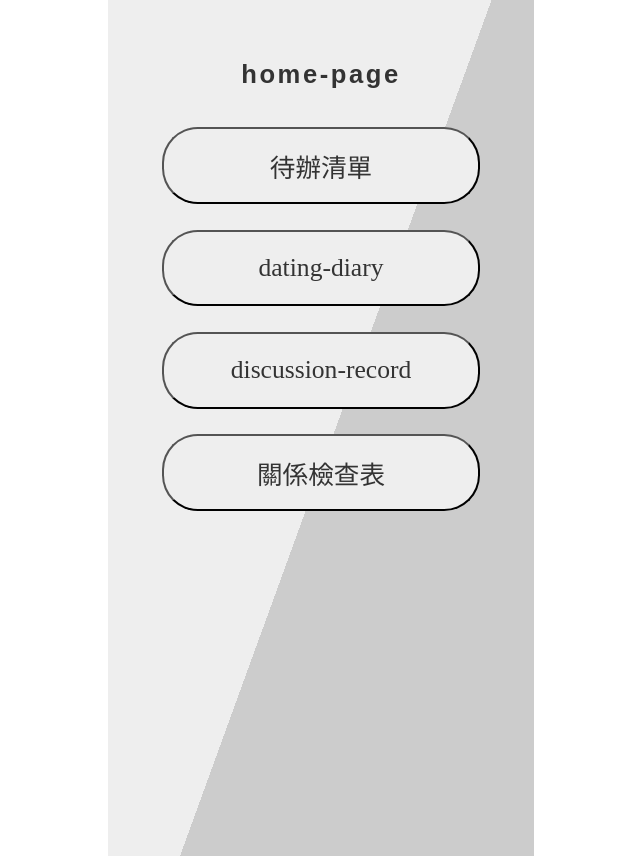
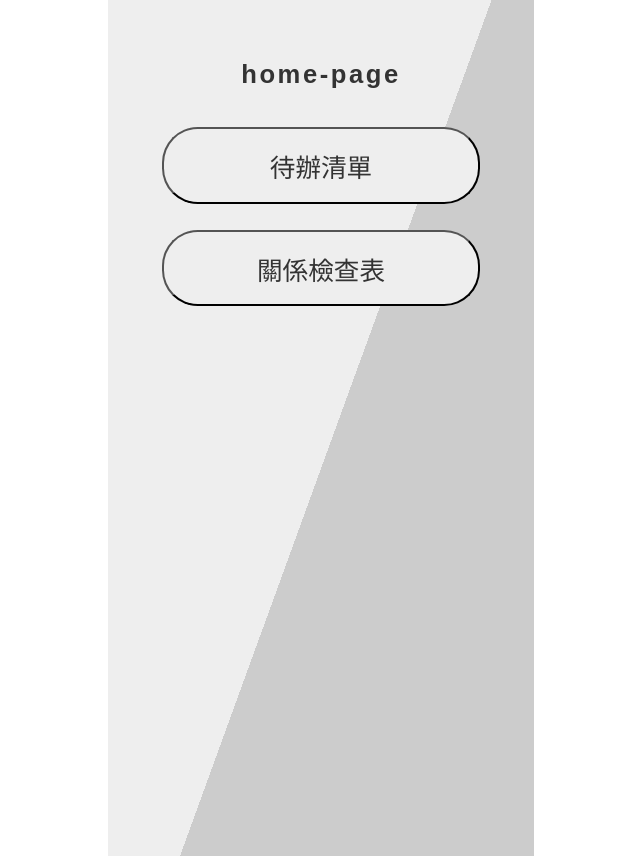
Before and after one commit to yangyangisgood/chen-and-yang, a Nuxt app: page / in a window 1280 px wide. Shown: the whole page, without its empty margins (319-959 px from the left). Built offline with nearby package versions, Linux system fonts and the light colour scheme; a web font is replaced by a local one.

Commit message:
chore: 先修bug再來繼續開發，沒做好git flow的下場

```diff
--- a/pages/dating-diary/index.vue
+++ /dev/null
@@ -1,3 +0,0 @@
-<template>
-  <h1>dating-diary</h1>
-</template>
--- a/pages/discussion-record/index.vue
+++ /dev/null
@@ -1,3 +0,0 @@
-<template>
-  <h1>discussion-record</h1>
-</template>
--- a/pages/index.vue
+++ b/pages/index.vue
@@ -3,10 +3,10 @@
     <h1>home-page</h1>
     <div class="button-container">
       <button @click="$router.push('/todo-list')">待辦清單</button>
-      <button @click="$router.push('/dating-diary')">dating-diary</button>
-      <button @click="$router.push('/discussion-record')">
+      <!-- <button @click="$router.push('/dating-diary')">dating-diary</button> -->
+      <!-- <button @click="$router.push('/discussion-record')">
         discussion-record
-      </button>
+      </button> -->
       <button @click="$router.push('/check-list')">關係檢查表</button>
     </div>
   </div>
```
